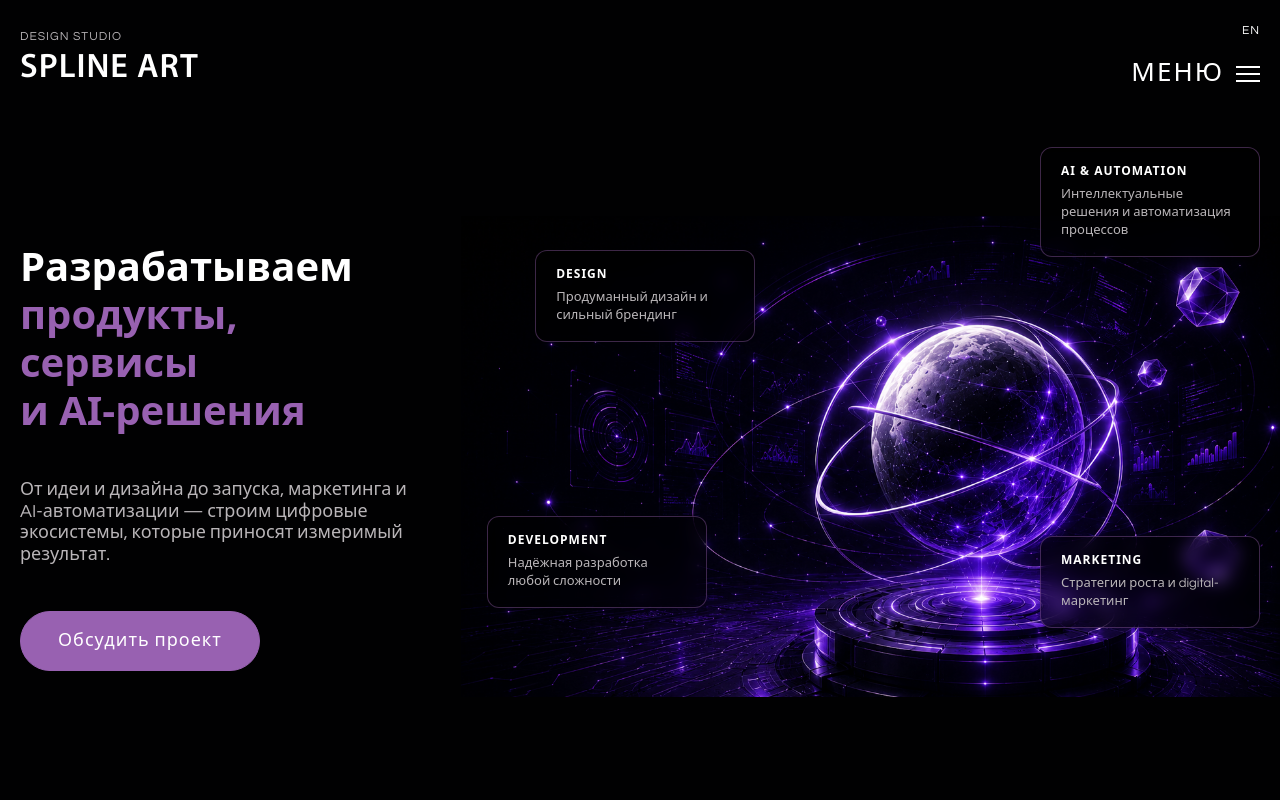
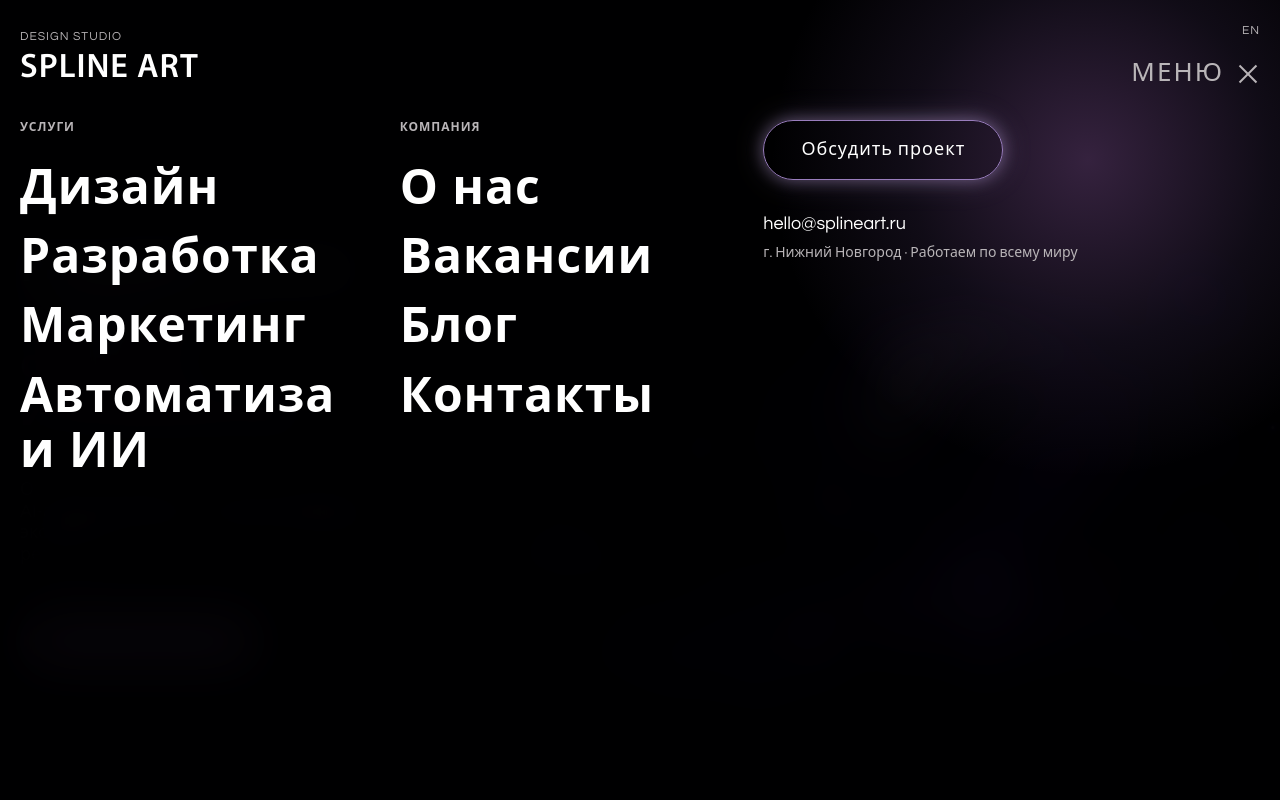
Before and after one commit to alex-garshin/SplineArt, a website built with Vite: page src/index.html in a window 1280 px wide. Both pictures are taken after a click on the button "МЕНЮ". Shown: the top 800 px of the page. Built offline with nearby package versions, Linux system fonts and the light colour scheme; files whose address does not match are found by name.

Commit message:
Add menu toggle functionality in JavaScript, enhance header styles in SCSS for improved menu interaction, and update HTML structure for accessibility. Introduce new menu close animations and aria attributes for better user experience.

```diff
--- a/src/assets/js/main.js
+++ b/src/assets/js/main.js
@@ -1,4 +1,101 @@
 document.documentElement.classList.add('is-js');
+
+const menuToggle = document.querySelector('[data-menu-toggle]');
+const menu = document.getElementById('site-menu');
+const MENU_CLOSE_DURATION = 450;
+
+if (menuToggle && menu) {
+  const menuLinks = menu.querySelectorAll('.menu__link, .menu__cta');
+  const closeTriggers = menu.querySelectorAll('[data-menu-close]');
+  const menuPanel = menu.querySelector('.menu__panel');
+  let closeTimer = null;
+
+  const finishClose = () => {
+    menu.classList.remove('is-closing');
+    document.body.classList.remove('is-menu-open');
+    menu.setAttribute('aria-hidden', 'true');
+  };
+
+  const openMenu = () => {
+    if (closeTimer) {
+      window.clearTimeout(closeTimer);
+      closeTimer = null;
+    }
+
+    menu.classList.remove('is-closing');
+    menu.classList.add('is-open');
+    document.body.classList.add('is-menu-open');
+    menuToggle.classList.add('is-active');
+    menuToggle.setAttribute('aria-expanded', 'true');
+    menuToggle.setAttribute('aria-label', 'Закрыть меню');
+    menu.setAttribute('aria-hidden', 'false');
+  };
+
+  const closeMenu = () => {
+    if (!menu.classList.contains('is-open') || menu.classList.contains('is-closing')) {
+      return;
+    }
+
+    menu.classList.remove('is-open');
+    menu.classList.add('is-closing');
+    menuToggle.classList.remove('is-active');
+    menuToggle.setAttribute('aria-expanded', 'false');
+    menuToggle.setAttribute('aria-label', 'Открыть меню');
+
+    const onTransitionEnd = (event) => {
+      if (event.target !== menuPanel) {
+        return;
+      }
+
+      menuPanel.removeEventListener('transitionend', onTransitionEnd);
+      if (closeTimer) {
+        window.clearTimeout(closeTimer);
+        closeTimer = null;
+      }
+
+      finishClose();
+    };
+
+    menuPanel.addEventListener('transitionend', onTransitionEnd);
+    closeTimer = window.setTimeout(() => {
+      menuPanel.removeEventListener('transitionend', onTransitionEnd);
+      closeTimer = null;
+      finishClose();
+    }, MENU_CLOSE_DURATION + 50);
+  };
+
+  const setMenuState = (isOpen) => {
+    if (isOpen) {
+      openMenu();
+      return;
+    }
+
+    closeMenu();
+  };
+
+  menuToggle.addEventListener('click', () => {
+    setMenuState(!menu.classList.contains('is-open'));
+  });
+
+  closeTriggers.forEach((trigger) => {
+    trigger.addEventListener('click', () => {
+      setMenuState(false);
+    });
+  });
+
+  menuLinks.forEach((link) => {
+    link.addEventListener('click', () => {
+      setMenuState(false);
+    });
+  });
+
+  document.addEventListener('keydown', (event) => {
+    if (event.key === 'Escape' && menu.classList.contains('is-open')) {
+      setMenuState(false);
+      menuToggle.focus();
+    }
+  });
+}
 
 document.querySelectorAll('.service-faq').forEach((faq) => {
   const items = faq.querySelectorAll('.service-faq__item');
--- a/src/assets/scss/header/_header.scss
+++ b/src/assets/scss/header/_header.scss
@@ -1,6 +1,8 @@
 @use '../common' as *;
 
 .header {
+  position: relative;
+  z-index: 210;
   flex-shrink: 0;
   padding-block: 24px;
 
@@ -72,7 +74,7 @@
   line-height: 1.17;
   letter-spacing: 1px;
   text-transform: uppercase;
-  color: $color-text;
+  color: $color-text-muted;
   transition: color $transition-base;
 }
 
@@ -97,7 +99,7 @@
   line-height: 1.19;
   letter-spacing: 2px;
   text-transform: uppercase;
-  color: $color-text;
+  color: $color-text-muted;
   transition: color $transition-base;
 }
 
@@ -131,6 +133,7 @@
   justify-content: center;
   gap: 5px;
   width: 24px;
+  height: 16px;
 }
 
 .header__menu-line {
@@ -138,5 +141,28 @@
   width: 100%;
   height: 2px;
   background-color: currentColor;
-  transition: background-color $transition-base;
+  transform-origin: center;
+  transition:
+    transform 0.35s cubic-bezier(0.4, 0, 0.2, 1),
+    opacity 0.25s ease,
+    width 0.35s cubic-bezier(0.4, 0, 0.2, 1),
+    background-color $transition-base;
 }
+
+.header__menu-line--short {
+  width: 14px;
+}
+
+.header__menu.is-active .header__menu-line:nth-child(1) {
+  transform: translateY(7px) rotate(45deg);
+}
+
+.header__menu.is-active .header__menu-line:nth-child(2) {
+  opacity: 0;
+  transform: scaleX(0);
+}
+
+.header__menu.is-active .header__menu-line--short {
+  width: 100%;
+  transform: translateY(-7px) rotate(-45deg);
+}
--- a/src/assets/scss/main.scss
+++ b/src/assets/scss/main.scss
@@ -5,6 +5,7 @@
 @use 'components';
 @use 'breadcrumbs/breadcrumbs';
 @use 'header/header';
+@use 'menu/menu';
 @use 'footer/footer';
 @use 'footer-icon/footer-icon';
 @use 'hero/hero';
--- /dev/null
+++ b/src/assets/scss/menu/_menu.scss
@@ -0,0 +1,278 @@
+@use '../common' as *;
+
+$menu-transition: 0.45s cubic-bezier(0.4, 0, 0.2, 1);
+$menu-stagger-step: 0.05s;
+
+body.is-menu-open {
+  overflow: hidden;
+}
+
+.menu {
+  position: fixed;
+  inset: 0;
+  z-index: 200;
+  pointer-events: none;
+  visibility: hidden;
+}
+
+.menu.is-open,
+.menu.is-closing {
+  visibility: visible;
+}
+
+.menu.is-open {
+  pointer-events: auto;
+}
+
+.menu.is-closing {
+  pointer-events: none;
+}
+
+.menu__backdrop {
+  position: absolute;
+  inset: 0;
+  background-color: rgba($color-black, 0.55);
+  opacity: 0;
+  transition: opacity $menu-transition;
+}
+
+.menu.is-open .menu__backdrop {
+  opacity: 1;
+}
+
+.menu__panel {
+  position: absolute;
+  inset: 0;
+  display: flex;
+  overflow: hidden auto;
+  background-color: rgba($color-black, 0.92);
+  backdrop-filter: blur(24px);
+  clip-path: inset(0 0 100% 0);
+  transition: clip-path $menu-transition;
+}
+
+.menu.is-open .menu__panel {
+  clip-path: inset(0 0 0 0);
+}
+
+.menu__glow {
+  position: absolute;
+  top: -20%;
+  right: -10%;
+  width: min(60vw, 640px);
+  height: min(60vw, 640px);
+  border-radius: 50%;
+  background: radial-gradient(
+    circle,
+    rgba($color-purple-light, 0.35) 0%,
+    rgba($color-purple, 0.12) 40%,
+    transparent 70%
+  );
+  pointer-events: none;
+  opacity: 0;
+  transform: scale(0.85);
+  transition:
+    opacity $menu-transition,
+    transform $menu-transition;
+}
+
+.menu.is-open .menu__glow {
+  opacity: 1;
+  transform: scale(1);
+}
+
+.menu__container {
+  position: relative;
+  z-index: 1;
+  display: grid;
+  grid-template-columns: minmax(0, 1.4fr) minmax(0, 1fr);
+  align-items: start;
+  gap: 48px;
+  width: 100%;
+  padding-block: 120px 64px;
+}
+
+@media (max-width: $breakpoint-lg-max) {
+  .menu__container {
+    grid-template-columns: 1fr;
+    gap: 56px;
+    padding-block: 104px 48px;
+  }
+}
+
+@media (max-width: $breakpoint-md-max) {
+  .menu__container {
+    gap: 40px;
+    padding-block: 96px 40px;
+  }
+}
+
+.menu__nav {
+  display: grid;
+  grid-template-columns: repeat(2, minmax(0, 1fr));
+  gap: 48px 64px;
+}
+
+@media (max-width: $breakpoint-md-max) {
+  .menu__nav {
+    grid-template-columns: 1fr;
+    gap: 40px;
+  }
+}
+
+.menu__group {
+  display: flex;
+  flex-direction: column;
+  gap: 24px;
+}
+
+.menu__label {
+  font-size: 12px;
+  line-height: 1.17;
+  font-weight: 600;
+  letter-spacing: 1px;
+  text-transform: uppercase;
+  color: $color-text-muted;
+  opacity: 0;
+  transform: translateY(16px);
+  transition:
+    opacity $menu-transition,
+    transform $menu-transition;
+}
+
+.menu.is-open .menu__label {
+  opacity: 1;
+  transform: none;
+}
+
+.menu__list {
+  display: flex;
+  flex-direction: column;
+  gap: 8px;
+  margin: 0;
+  padding: 0;
+  list-style: none;
+}
+
+.menu__item {
+  overflow: hidden;
+}
+
+.menu__link {
+  display: inline-block;
+  font-size: clamp(28px, 4vw, 48px);
+  line-height: 1.15;
+  font-weight: 700;
+  letter-spacing: 1px;
+  text-decoration: none;
+  color: $color-text;
+  opacity: 0;
+  transform: translateY(110%);
+  transition:
+    color $transition-base,
+    opacity $menu-transition,
+    transform $menu-transition;
+
+  &::after {
+    content: '';
+    display: block;
+    width: 0;
+    height: 2px;
+    margin-top: 4px;
+    background: linear-gradient(90deg, $color-hover-pink, $color-purple-light);
+    transition: width 0.35s ease;
+  }
+
+  &:hover {
+    color: $color-hover-pink;
+
+    &::after {
+      width: 48px;
+    }
+  }
+
+  &:focus-visible {
+    outline: 2px solid $color-hover-pink;
+    outline-offset: 6px;
+  }
+}
+
+.menu.is-open .menu__link {
+  opacity: 1;
+  transform: none;
+}
+
+.menu.is-open .menu__group:nth-child(1) .menu__label {
+  transition-delay: 0.1s;
+}
+
+.menu.is-open .menu__group:nth-child(2) .menu__label {
+  transition-delay: 0.15s;
+}
+
+@for $i from 1 through 8 {
+  .menu.is-open .menu__item:nth-child(#{$i}) .menu__link {
+    transition-delay: #{0.12s + $i * $menu-stagger-step};
+  }
+}
+
+.menu__aside {
+  display: flex;
+  flex-direction: column;
+  align-items: flex-start;
+  gap: 32px;
+  opacity: 0;
+  transform: translateY(24px);
+  transition:
+    opacity $menu-transition 0.2s,
+    transform $menu-transition 0.2s;
+}
+
+.menu.is-open .menu__aside {
+  opacity: 1;
+  transform: none;
+}
+
+.menu__cta {
+  min-width: 240px;
+}
+
+.menu__contacts {
+  display: flex;
+  flex-direction: column;
+  gap: 8px;
+}
+
+.menu__contact {
+  font-size: 18px;
+  line-height: 1.3;
+  text-decoration: none;
+  color: $color-text;
+  transition: color $transition-base;
+
+  &:hover {
+    color: $color-hover-pink;
+  }
+
+  &:focus-visible {
+    outline: 2px solid $color-hover-pink;
+    outline-offset: 4px;
+  }
+}
+
+.menu__meta {
+  margin: 0;
+  font-size: 14px;
+  line-height: 1.5;
+  color: $color-text-muted;
+}
+
+@media (max-width: $breakpoint-md-max) {
+  .menu__contact {
+    font-size: 16px;
+  }
+
+  .menu__meta {
+    font-size: 13px;
+  }
+}
--- a/src/includes/header.html
+++ b/src/includes/header.html
@@ -8,14 +8,23 @@
     <nav class="header__nav" aria-label="Навигация">
       <button class="header__lang" type="button">EN</button>
 
-      <button class="header__menu" type="button" aria-label="Открыть меню">
-        <span>Меню</span>
+      <button
+        class="header__menu"
+        type="button"
+        aria-expanded="false"
+        aria-controls="site-menu"
+        aria-label="Открыть меню"
+        data-menu-toggle
+      >
+        <span class="header__menu-text">Меню</span>
         <span class="header__menu-icon" aria-hidden="true">
           <span class="header__menu-line"></span>
           <span class="header__menu-line"></span>
-          <span class="header__menu-line"></span>
+          <span class="header__menu-line header__menu-line--short"></span>
         </span>
       </button>
     </nav>
   </div>
 </header>
+
+{{> menu }}
--- /dev/null
+++ b/src/includes/menu.html
@@ -0,0 +1,56 @@
+<div class="menu" id="site-menu" aria-hidden="true">
+  <div class="menu__backdrop" data-menu-close></div>
+
+  <div class="menu__panel">
+    <div class="menu__glow" aria-hidden="true"></div>
+
+    <div class="container menu__container">
+      <nav class="menu__nav" aria-label="Главное меню">
+        <div class="menu__group">
+          <span class="menu__label">Услуги</span>
+          <ul class="menu__list">
+            <li class="menu__item">
+              <a class="menu__link" href="/pages/design.html">Дизайн</a>
+            </li>
+            <li class="menu__item">
+              <a class="menu__link" href="/pages/development.html">Разработка</a>
+            </li>
+            <li class="menu__item">
+              <a class="menu__link" href="#">Маркетинг</a>
+            </li>
+            <li class="menu__item">
+              <a class="menu__link" href="#">Автоматизация и ИИ</a>
+            </li>
+          </ul>
+        </div>
+
+        <div class="menu__group">
+          <span class="menu__label">Компания</span>
+          <ul class="menu__list">
+            <li class="menu__item">
+              <a class="menu__link" href="#">О нас</a>
+            </li>
+            <li class="menu__item">
+              <a class="menu__link" href="#">Вакансии</a>
+            </li>
+            <li class="menu__item">
+              <a class="menu__link" href="/pages/blog.html">Блог</a>
+            </li>
+            <li class="menu__item">
+              <a class="menu__link" href="#">Контакты</a>
+            </li>
+          </ul>
+        </div>
+      </nav>
+
+      <div class="menu__aside">
+        <a class="btn btn--glow glow-border menu__cta" href="#">Обсудить проект</a>
+
+        <div class="menu__contacts">
+          <a class="menu__contact" href="mailto:hello@splineart.ru">hello@splineart.ru</a>
+          <p class="menu__meta">г. Нижний Новгород · Работаем по всему миру</p>
+        </div>
+      </div>
+    </div>
+  </div>
+</div>
```
